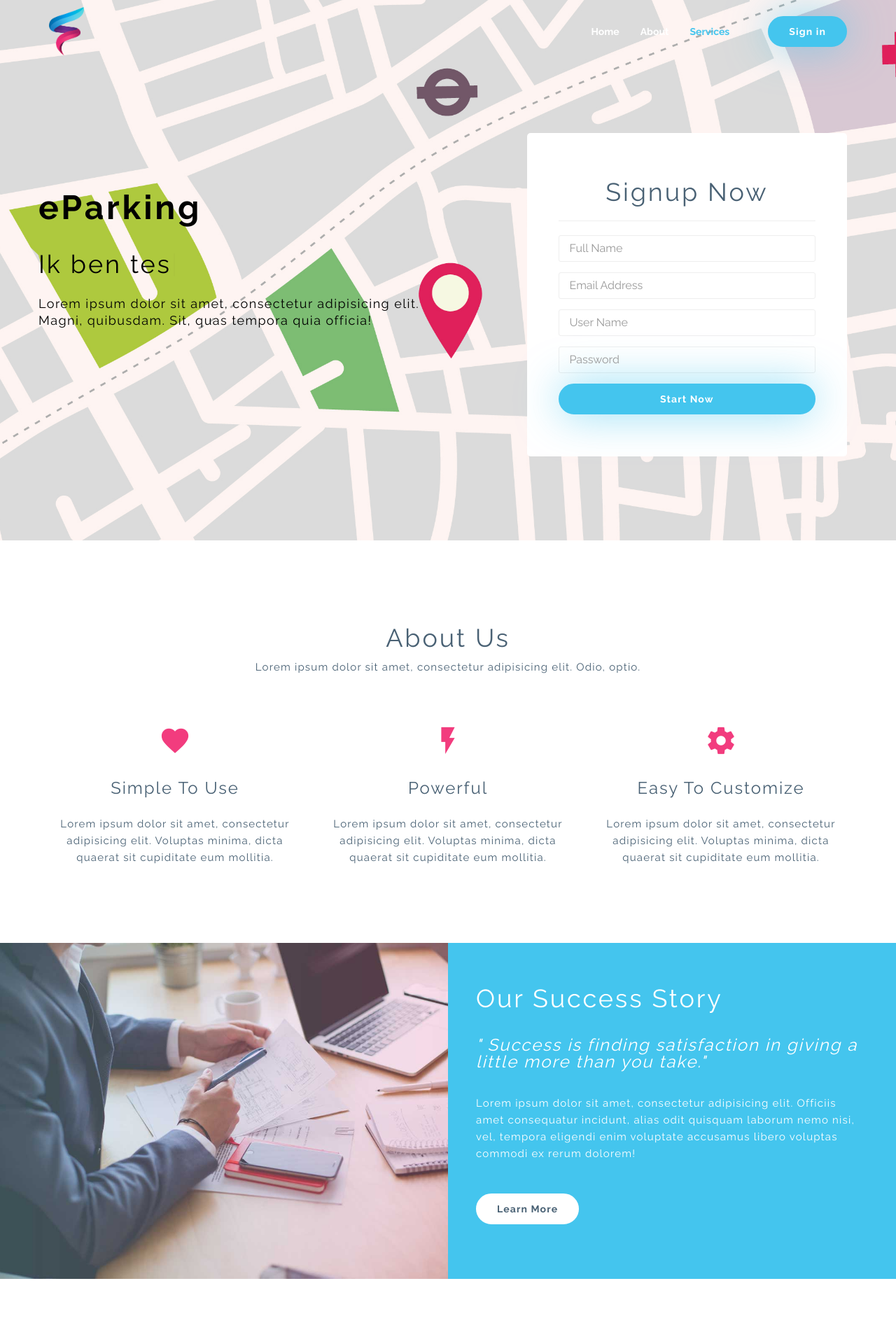
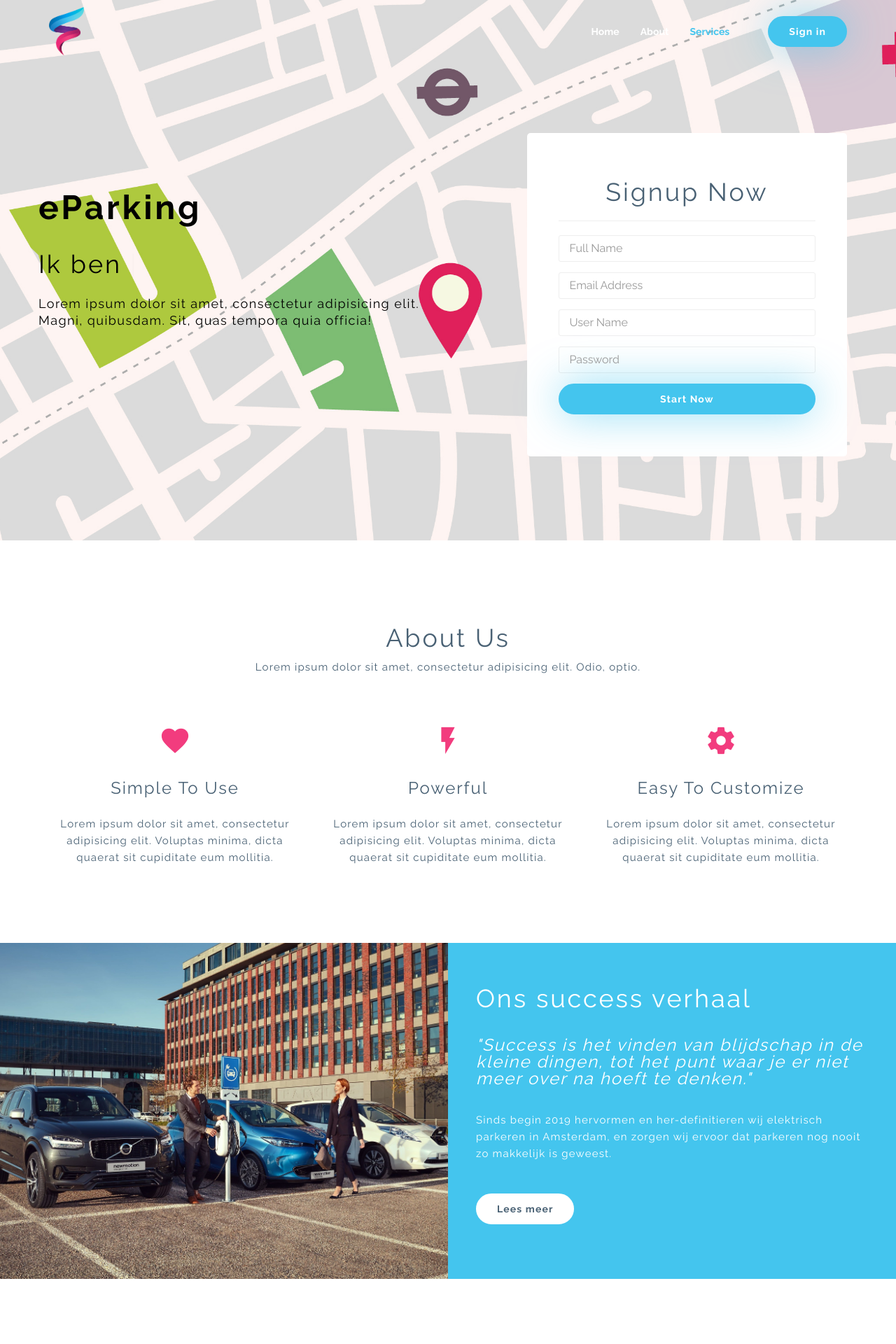
Before and after one commit to Duckelekuuk/Project-Agile-Development, a PHP site: page / in a window 1280 px wide. Shown: the top 1920 px of the page at 70% size. Run offline with PHP 8.4, Linux system fonts and the light colour scheme; some libraries are stand-ins or nearby versions.

Commit message:
Edited image and changed text

```diff
--- a/PAD/src/assets/css/main.css
+++ b/PAD/src/assets/css/main.css
@@ -545,7 +545,7 @@ nav.navbar.bootsnav.navbar-fixed .button-holder {
   #story .col-md-6 {
     padding: 0; }
   #story .story-bg {
-    background-image: url(../img/success.jpg);
+    background-image: url(../img/success.jpeg);
     background-position: center;
     background-size: cover;
     background-repeat: no-repeat;
--- a/PAD/src/assets/js/main.js
+++ b/PAD/src/assets/js/main.js
@@ -11,16 +11,17 @@ $(document).ready(function () {
         $('body').delay(350).css({
             'overflow': 'visible'
         });
-    })
+    });
 
     // Animated typing text
 
     $(".animated-text").typed({
         strings: [
-            "test1",
-            "test2",
-            "test3",
-            "test4"
+            "milieuvriendelijk",
+            "zeker van een parkeerplek",
+            "Kai",
+            "Eric",
+            "Mohammed"
         ],
         typeSpeed: 40,
         loop: true,
@@ -72,62 +73,4 @@ $(document).ready(function () {
         transitionStyle: "goDown",
         autoPlay: true
     });
-
-    // Snazzy Maps
-    google.maps.event.addDomListener(window, 'load', init);
-
-    function init() {
-        // Basic options for a simple Google Map
-        // For more options see: https://developers.google.com/maps/documentation/javascript/reference#MapOptions
-        var mapOptions = {
-            // How zoomed in you want the map to start at (always required)
-            zoom: 15,
-
-            // The latitude and longitude to center the map (always required)
-            center: new google.maps.LatLng(33.5912284, -7.5210958, 17.18), // Casablanca
-
-            // Disables the default Google Maps UI components
-            disableDefaultUI: true,
-            scrollwheel: false,
-
-            // How you would like to style the map.
-            // This is where you would paste any style found on Snazzy Maps.
-            styles: [{
-                "stylers": [{
-                    "hue": "#f23c7e"
-                }, {
-                    "saturation": 150
-                }]
-            }, {
-                "featureType": "road",
-                "elementType": "geometry",
-                "stylers": [{
-                    "lightness": 50
-                }, {
-                    "visibility": "simplified"
-                }]
-            }, {
-                "featureType": "road",
-                "elementType": "labels",
-                "stylers": [{
-                    "visibility": "off"
-                }]
-            }]
-        };
-
-        // Get the HTML DOM element that will contain your map
-        // We are using a div with id="map" seen below in the <body>
-        var mapElement = document.getElementById('map');
-
-        // Create the Google Map using out element and options defined above
-        var map = new google.maps.Map(mapElement, mapOptions);
-        var myLatLng = new google.maps.LatLng(33.592501, -7.522318);
-        // Custom Map Marker Icon - Customize the map-marker.png file to customize your icon
-        var marker = new google.maps.Marker({
-            position: myLatLng,
-            map: map,
-            title: 'Hello World!'
-        });
-    }
-
 });
--- a/PAD/src/index.html
+++ b/PAD/src/index.html
@@ -330,21 +330,21 @@
 
                     <div class="story-content">
 
-                        <h2>Our Success Story</h2>
+                        <h2>Ons success verhaal</h2>
 
                         <p class="story-quote">
 
-                            " Success is finding satisfaction in giving a little more than you take."
+                            "Success is het vinden van blijdschap in de kleine dingen, tot het punt waar je er niet meer over na hoeft te denken."
 
                         </p>
 
                         <div class="story-text">
 
-                            <p>Lorem ipsum dolor sit amet, consectetur adipisicing elit. Officiis amet consequatur incidunt, alias odit quisquam laborum nemo nisi, vel, tempora eligendi enim voluptate accusamus libero voluptas commodi ex rerum dolorem!</p>
+                            <p>Sinds begin 2019 hervormen en her-definitieren wij elektrisch parkeren in Amsterdam, en zorgen wij ervoor dat parkeren nog nooit zo makkelijk is geweest.</p>
 
                         </div>
 
-                        <a href="#" class="btn btn-white">Learn More</a>
+                        <a href="#" class="btn btn-white">Lees meer</a>
 
                     </div>
 
@@ -560,8 +560,6 @@
 
     <script src="assets/js/plugins/typed.js-master/typed.js-master/dist/typed.min.js"></script>
 
-    <script src="https://maps.googleapis.com/maps/api/js"></script>
-
     <script src="assets/js/plugins/Magnific-Popup-master/Magnific-Popup-master/dist/jquery.magnific-popup.js"></script>
 
     <script src="assets/js/main.js"></script>
```
Also changed, not shown: PAD/src/assets/img/success.jpeg (added), PAD/src/assets/img/success.jpg (deleted).
